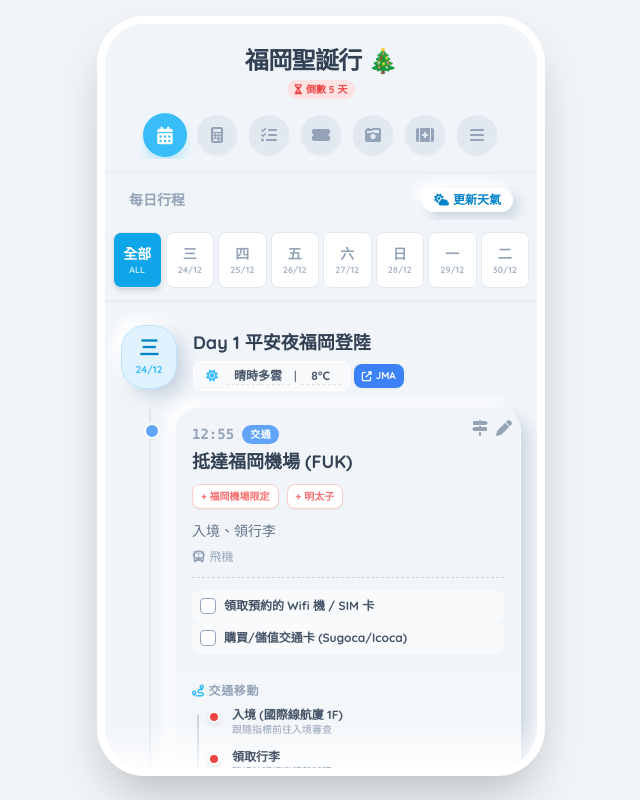
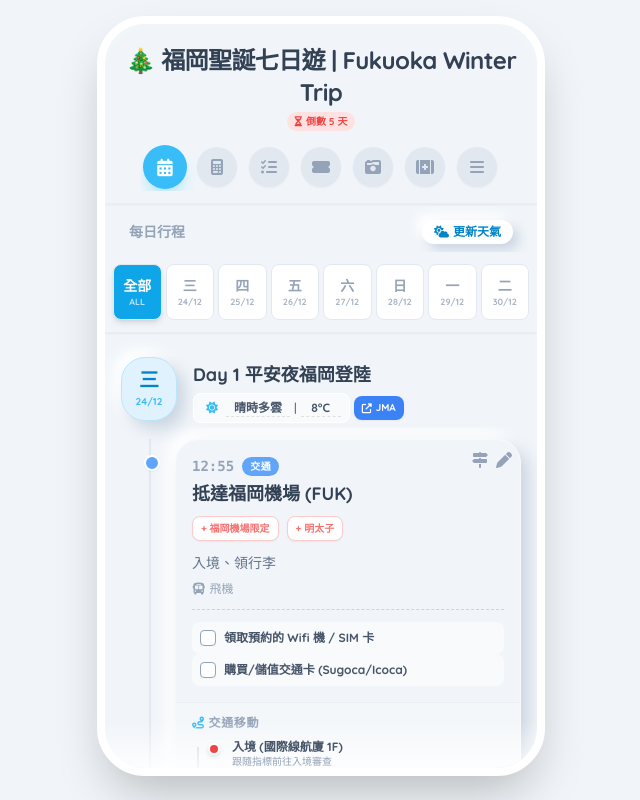
Before and after one commit to kwklsy-arch/fukuoka-christmas-trip, a plain HTML site: page index.html in a window 1280 px wide. Shown: the whole page, without its empty margins (319-959 px from the left). Drawn offline with nearby package versions, Linux system fonts and the light colour scheme.

Commit message:
Update index.html

```diff
--- a/index.html
+++ b/index.html
@@ -60,7 +60,7 @@
             <div class="flex flex-col gap-3">
                 <!-- Title Row (Centered) -->
                 <div @click="resetDataCounter" class="cursor-pointer select-none text-center">
-                    <h1 class="text-2xl font-bold text-slate-700 tracking-tight">福岡聖誕行 🎄</h1>
+                    <h1 class="text-2xl font-bold text-slate-700 tracking-tight">🎄 福岡聖誕七日遊 | Fukuoka Winter Trip </h1>
                     <div class="flex items-center justify-center gap-2 mt-1">
                          <span class="text-[10px] bg-red-100 text-red-500 px-2 py-0.5 rounded-full font-bold">
                             <i class="fas fa-hourglass-half mr-1"></i>倒數 {{ daysUntilTrip }} 天
@@ -1170,4 +1170,5 @@
         }).mount('#app');
     </script>
 </body>
+
 </html>
```
